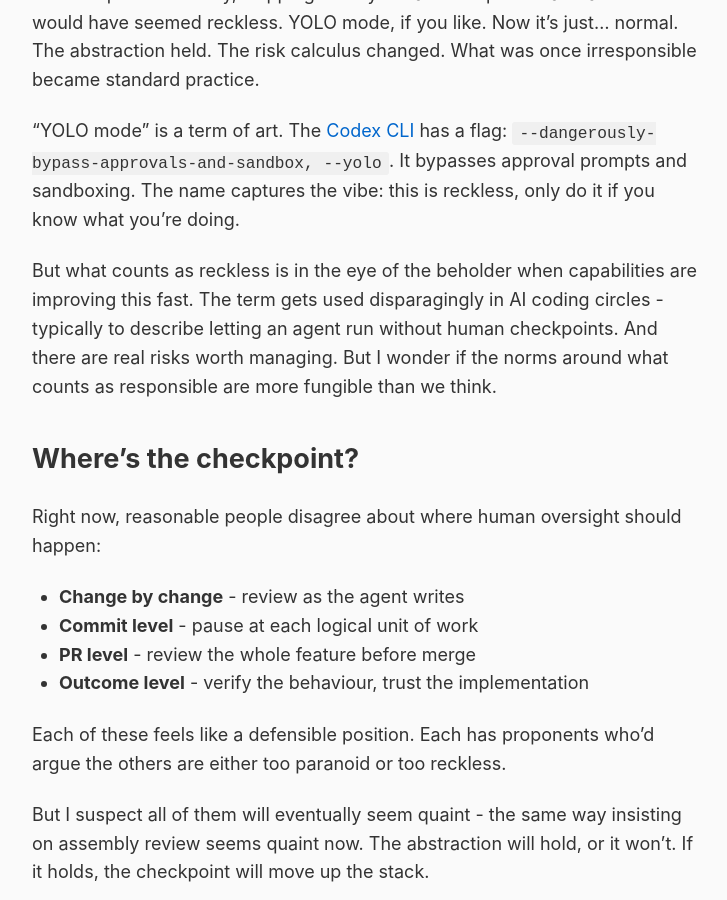
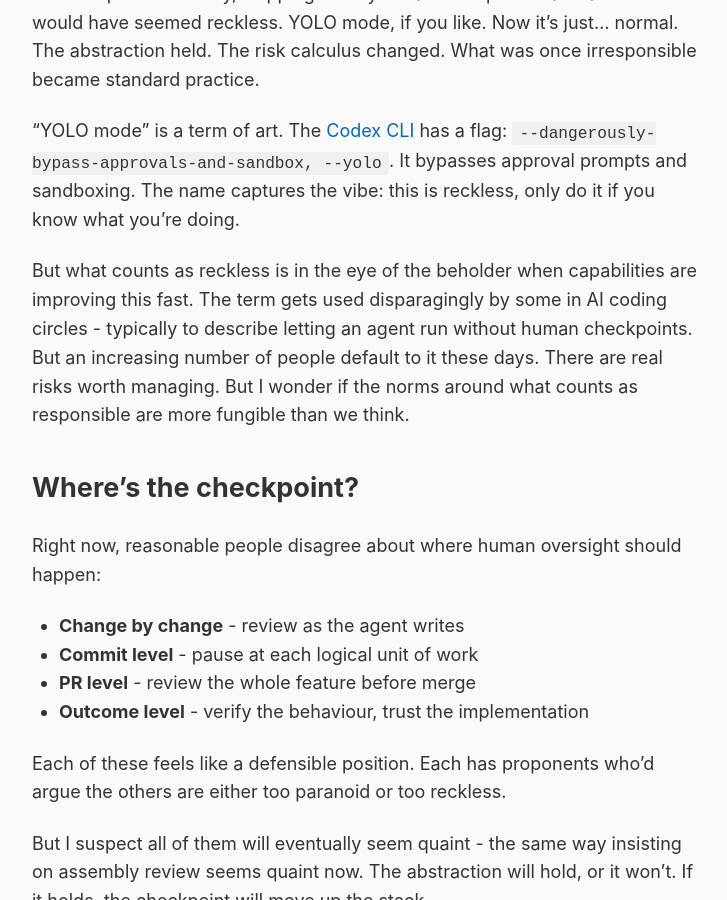
Before and after one commit to rob137/rob137.github.io, a Jekyll site: the page built from _posts/2026-01-02-yolo-mode.md, in a window 1280 px wide and 900 px high, scrolled down 1279 px. Shown: the whole window, without its empty margins (275-1002 px from the left). Built offline with Jekyll 4.4.1, drawn with Linux system fonts in a browser that asks for light colours.

Commit message:
Note increasing YOLO adoption
🤖 Generated with [Claude Code](https://claude.com/claude-code)

Co-Authored-By: Claude Opus 4.5 <noreply@anthropic.com>

```diff
--- a/_posts/2026-01-02-yolo-mode.md
+++ b/_posts/2026-01-02-yolo-mode.md
@@ -27,7 +27,7 @@ At some point in history, shipping code you hadn't inspected at that level would
 
 "YOLO mode" is a term of art. The [Codex CLI](https://github.com/openai/codex) has a flag: `--dangerously-bypass-approvals-and-sandbox, --yolo`. It bypasses approval prompts and sandboxing. The name captures the vibe: this is reckless, only do it if you know what you're doing.
 
-But what counts as reckless is in the eye of the beholder when capabilities are improving this fast. The term gets used disparagingly in AI coding circles - typically to describe letting an agent run without human checkpoints. And there are real risks worth managing. But I wonder if the norms around what counts as responsible are more fungible than we think.
+But what counts as reckless is in the eye of the beholder when capabilities are improving this fast. The term gets used disparagingly by some in AI coding circles - typically to describe letting an agent run without human checkpoints. But an increasing number of people default to it these days. There are real risks worth managing. But I wonder if the norms around what counts as responsible are more fungible than we think.
 
 ## Where's the checkpoint?
 
```
